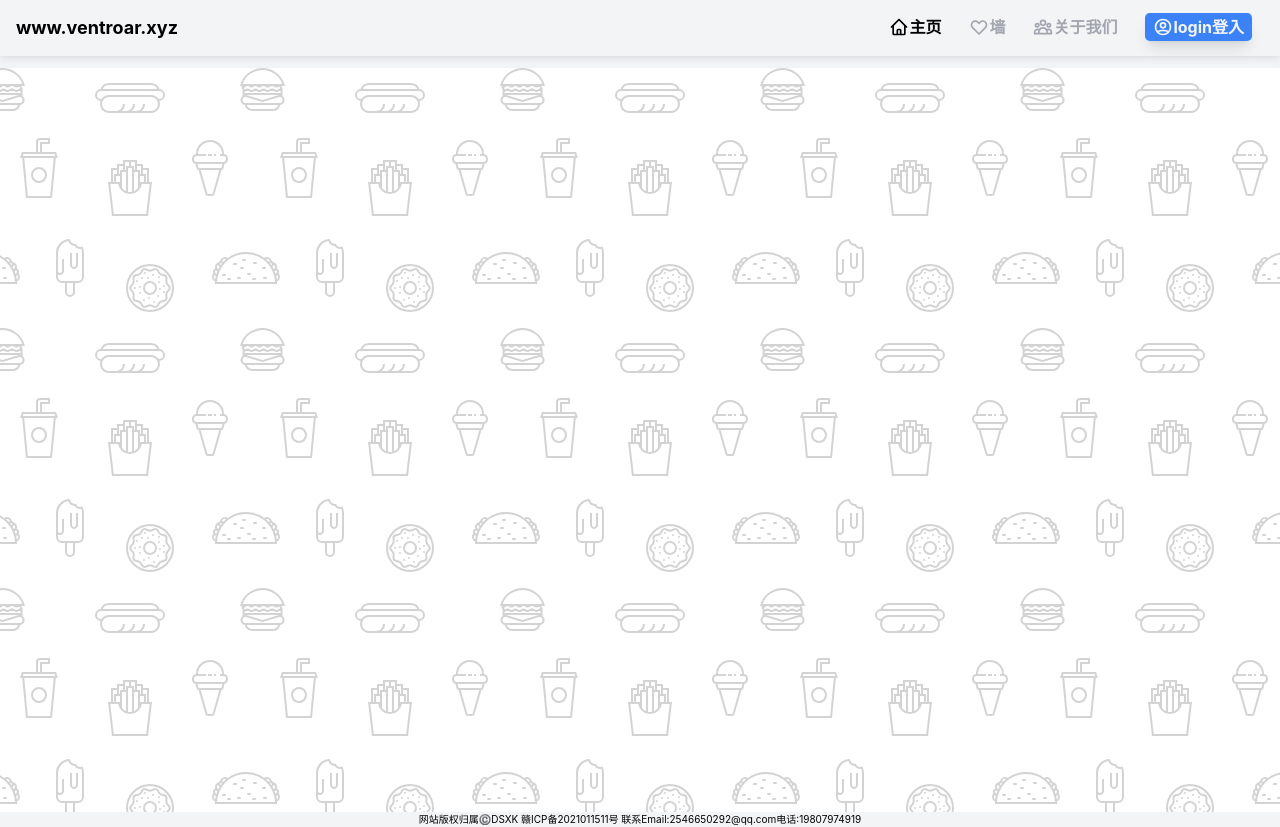
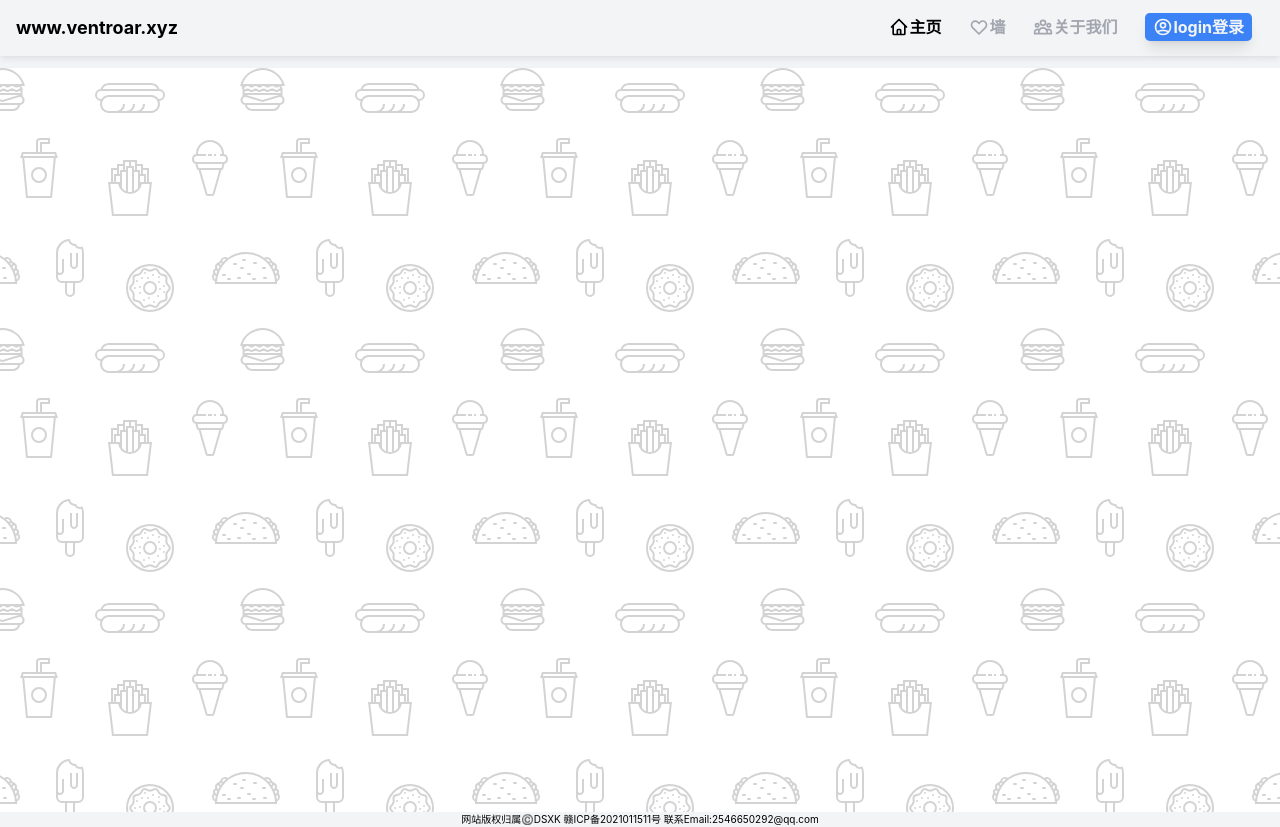
Before and after one commit to dsxksss/VentRoar, a React (Vite) app: page / in a window 1280 px wide. Built offline with nearby package versions, Linux system fonts and the light colour scheme.

Commit message:
change:部分网页文字修改

```diff
--- a/src/Components/Footer.tsx
+++ b/src/Components/Footer.tsx
@@ -2,8 +2,7 @@ function Footer() {
   return (
     <>
       <p className="overflow-x-auto text-[10px] text-center flex flex-col items-center">
-        网站版权归属©️DSXK 赣ICP备2021011511号
-        联系Email:2546650292@qq.com电话:19807974919
+        网站版权归属©️DSXK 赣ICP备2021011511号 联系Email:2546650292@qq.com
       </p>
     </>
   );
--- a/src/Components/IndexRouters.tsx
+++ b/src/Components/IndexRouters.tsx
@@ -40,7 +40,7 @@ const IndexRouters = () => {
             <Route path="/FindPswPage" element={<FindPswPage />}></Route>
             {/* 关于与帮助页 */}
             <Route path="/AboutUsPage" element={<AboutUsPage />}></Route>
-            {/* 登入页 */}
+            {/* 登录页 */}
             <Route
               path="/LoginPage"
               element={
--- a/src/Components/Nav.tsx
+++ b/src/Components/Nav.tsx
@@ -1,5 +1,5 @@
 import { useState } from "react";
-import { Dialog, Menu, Transition } from "@headlessui/react";
+import { Dialog, Transition } from "@headlessui/react";
 //导入headlessui组件依赖，来方便的创建可交互样式
 import { ViewListIcon, XIcon } from "@heroicons/react/solid";
 import {
@@ -48,7 +48,7 @@ const Nav = () => {
           to={"/LoginPage"}
         >
           <UserCircleIcon className="inline-block h-5 mb-1 w-5" />
-          login登入
+          login登录
         </Link>
       </div>
 
@@ -148,7 +148,7 @@ const Nav = () => {
                             onClick={() => setOpen(false)}
                           >
                             <UserCircleIcon className="inline-block h-5 mb-1 w-5" />
-                            login登入
+                            login登录
                           </Link>
                         </div>
                       </div>
```
